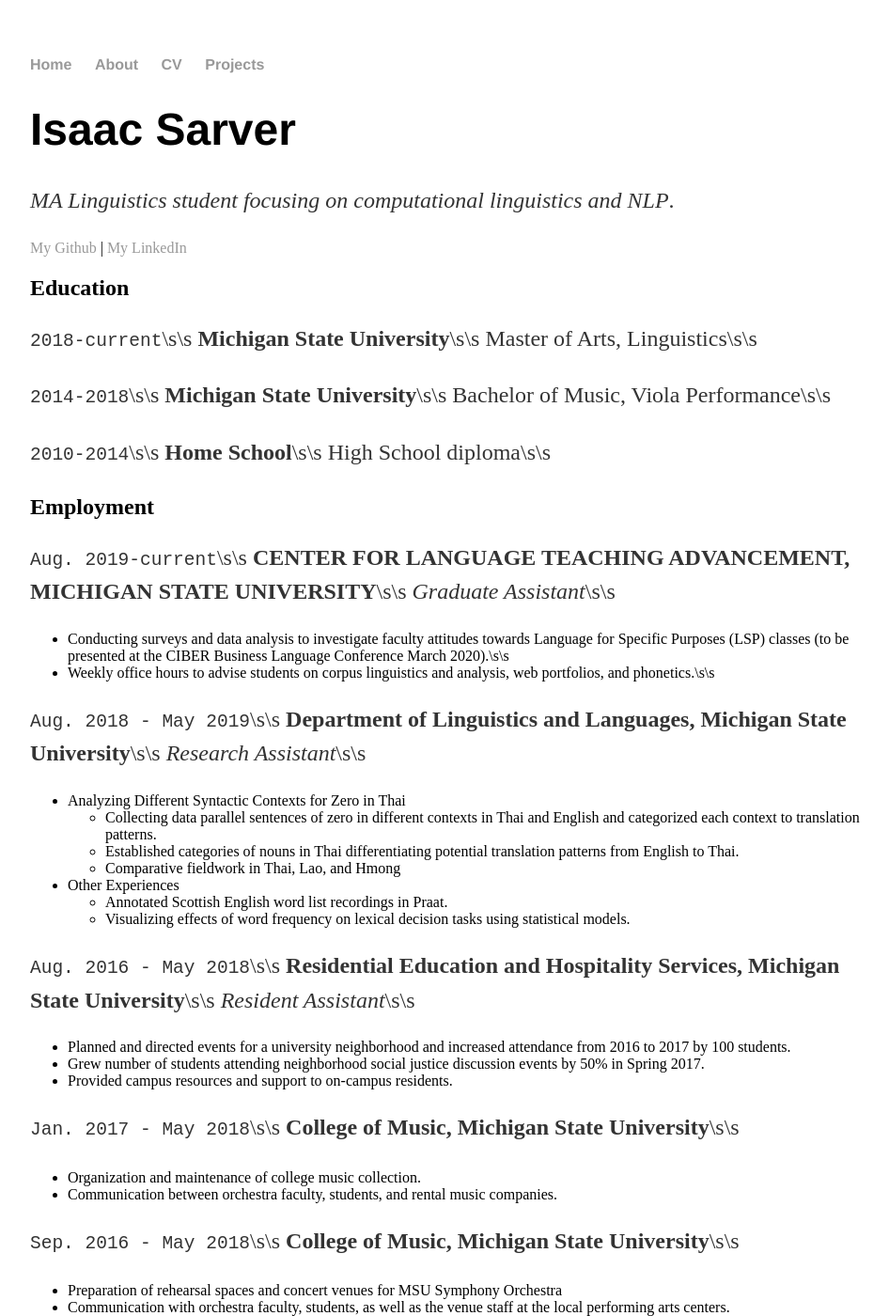
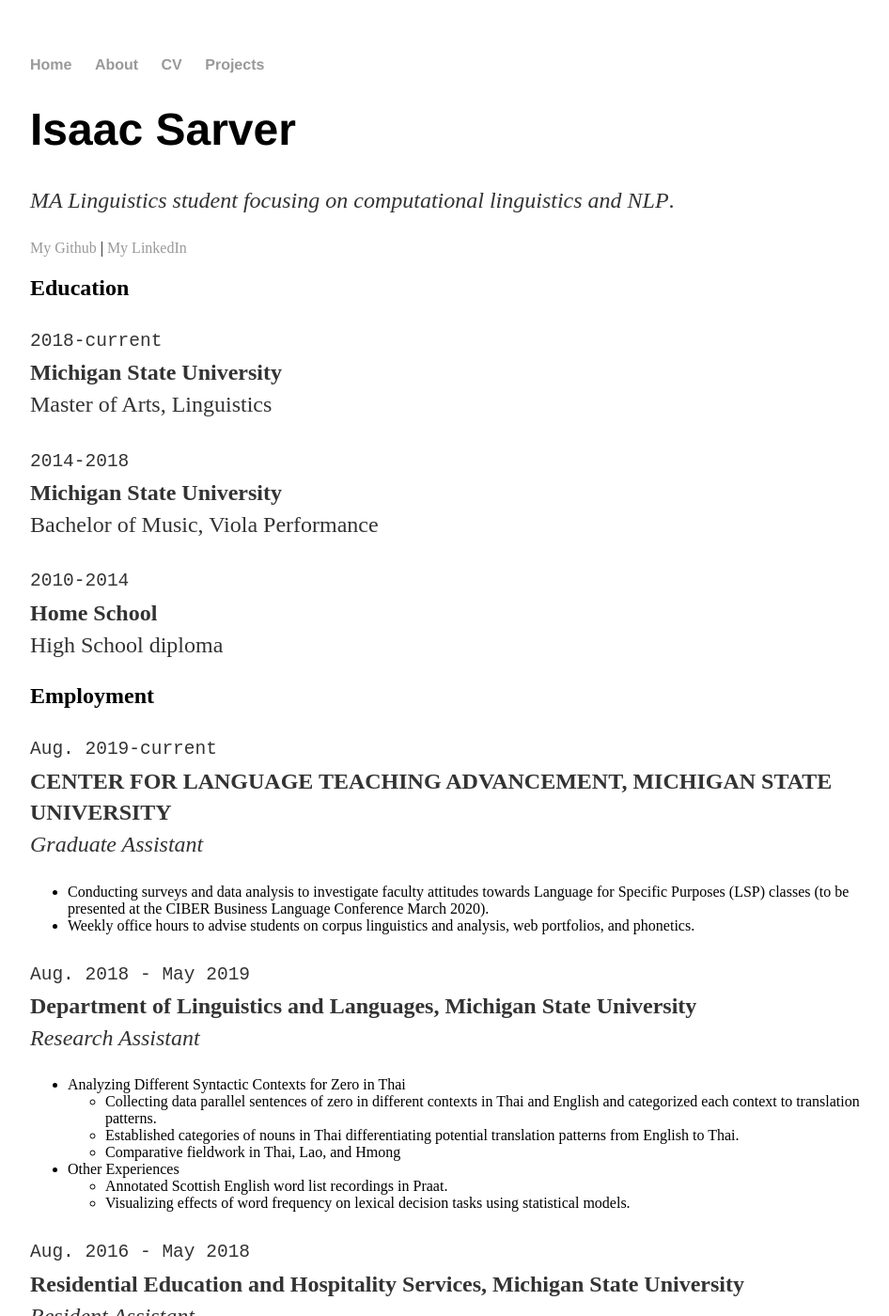
Before and after one commit to isaacdansarver/isaacdansarver.github.io, a Jekyll site: the page built from cv/index.md, in a window 1280 px wide and 1400 px high. Shown: the whole window at 94% size, without its empty margins (160-1106 px from the left). Built offline with Jekyll 4.4.1, drawn with Linux system fonts in a browser that asks for light colours.

```diff
--- a/cv/index.md
+++ b/cv/index.md
@@ -13,29 +13,29 @@ title: Isaac Sarver's CV
 
 ## Education
 
-`2018-current`\s\s
-__Michigan State University__\s\s
-Master of Arts,  Linguistics\s\s
+`2018-current`
+__Michigan State University__
+Master of Arts,  Linguistics
 
-`2014-2018`\s\s
-__Michigan State University__\s\s
-Bachelor of Music, Viola Performance\s\s
+`2014-2018`
+__Michigan State University__
+Bachelor of Music, Viola Performance
 
-`2010-2014`\s\s
-__Home School__\s\s
-High School diploma\s\s
+`2010-2014`
+__Home School__
+High School diploma
 
 
 ## Employment
-`Aug. 2019-current`\s\s
-__CENTER FOR LANGUAGE TEACHING ADVANCEMENT, MICHIGAN STATE UNIVERSITY__\s\s
-*Graduate Assistant*\s\s
-- Conducting surveys and data analysis to investigate faculty attitudes towards Language for Specific Purposes (LSP) classes (to be presented at the CIBER Business Language Conference March 2020).\s\s
-- Weekly office hours to advise students on corpus linguistics and analysis, web portfolios, and phonetics.\s\s
+`Aug. 2019-current`
+__CENTER FOR LANGUAGE TEACHING ADVANCEMENT, MICHIGAN STATE UNIVERSITY__
+*Graduate Assistant*
+- Conducting surveys and data analysis to investigate faculty attitudes towards Language for Specific Purposes (LSP) classes (to be presented at the CIBER Business Language Conference March 2020).
+- Weekly office hours to advise students on corpus linguistics and analysis, web portfolios, and phonetics.
 
-`Aug. 2018 - May 2019`\s\s
-__Department of Linguistics and Languages, Michigan State University__\s\s
-*Research Assistant*\s\s
+`Aug. 2018 - May 2019`
+__Department of Linguistics and Languages, Michigan State University__
+*Research Assistant*
 + Analyzing Different Syntactic Contexts for Zero in Thai
     - Collecting data parallel sentences of zero in different contexts in Thai and English and categorized each context to translation patterns.
     - Established categories of nouns in Thai differentiating potential translation patterns from English to Thai.
@@ -44,20 +44,20 @@ __Department of Linguistics and Languages, Michigan State University__\s\s
     - Annotated Scottish English word list recordings in Praat.
     - Visualizing effects of word frequency on lexical decision tasks using statistical models.
 
-`Aug. 2016 - May 2018`\s\s
-__Residential Education and Hospitality Services, Michigan State University__\s\s
-*Resident Assistant*\s\s
+`Aug. 2016 - May 2018`
+__Residential Education and Hospitality Services, Michigan State University__
+*Resident Assistant*
 + Planned and directed events for a university neighborhood and increased attendance from 2016 to 2017 by 100 students.
 + Grew number of students attending neighborhood social justice discussion events by 50% in Spring 2017.
 + Provided campus resources and support to on-campus residents.
 
-`Jan. 2017 - May 2018`\s\s
-__College of Music, Michigan State University__\s\s
+`Jan. 2017 - May 2018`
+__College of Music, Michigan State University__
 + Organization and maintenance of college music collection.
 + Communication between orchestra faculty, students, and rental music companies.
 
-`Sep. 2016 - May 2018`\s\s
-__College of Music, Michigan State University__\s\s
+`Sep. 2016 - May 2018`
+__College of Music, Michigan State University__
 - Preparation of rehearsal spaces and concert venues for MSU Symphony Orchestra
 - Communication with orchestra faculty, students, as well as the venue staff at the local performing arts centers.
 
```
